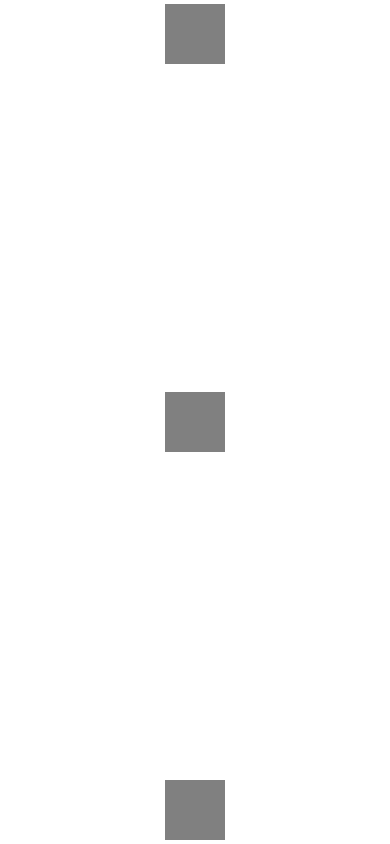
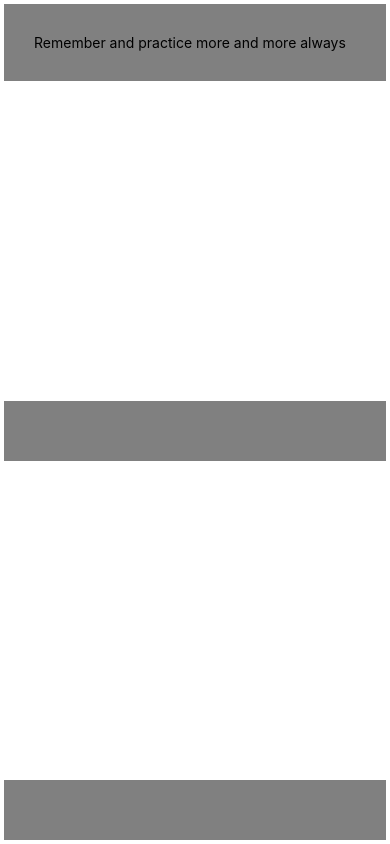
Before and after one commit to felipe-programador-18/reactnative, a React Native app in the folder flexbox/: screen / in a window 390 px wide. Built offline with nearby package versions, Linux system fonts and the light colour scheme.

Commit message:
c8- adding new modify

```diff
--- a/flexbox/App.js
+++ b/flexbox/App.js
@@ -4,8 +4,12 @@ import { StyleSheet, Text, View } from 'react-native';
 export default function App() {
   return (
     <View style={styles.container}>
-      <View style={styles.box}></View>
-      <View style={styles.box}></View>
+      <View style={styles.box}>
+      <Text>Remember and practice more and more always</Text>
+      </View>
+      <View style={styles.box}>
+       <Text></Text>
+      </View>
       <View style={styles.box}></View>
 
     </View>
@@ -16,7 +20,7 @@ const styles = StyleSheet.create({
   container: {
     flex: 1,
     backgroundColor: '#fff',
-    alignItems: 'center',
+    alignItems:'stretch' ,
     justifyContent: 'space-between',
   },
   box:{
```
